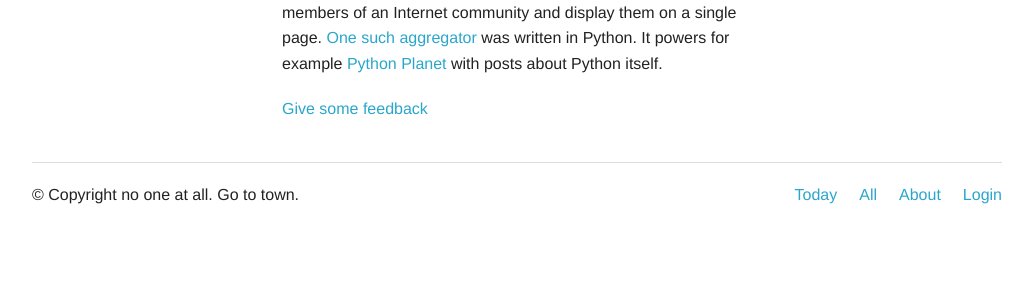
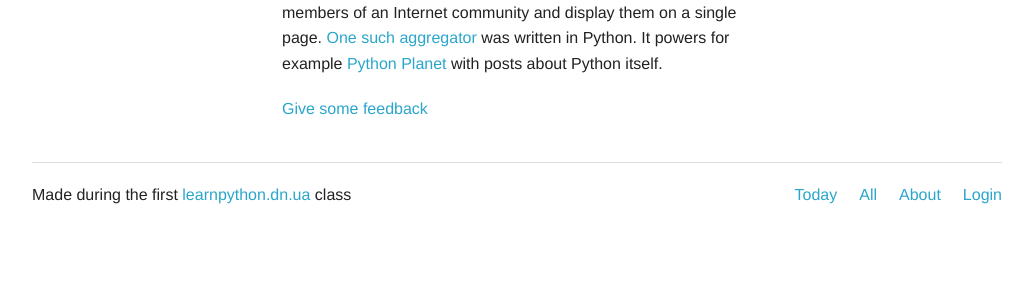
Before and after one commit to dudarev/photoplanet, a Django app: page /about/ in a window 1280 px wide. Shown: the part 512-800 px from the top of the page, without its empty margins (123-1156 px from the left). Run offline with Django 3.2, Linux system fonts and the light colour scheme; parts of the project's set-up code (start-up, migrations or seed data) failed here and were passed over; some libraries are stand-ins or nearby versions.

Commit message:
54: modified footer text

```diff
--- a/photoplanet/templates/base.html
+++ b/photoplanet/templates/base.html
@@ -93,7 +93,10 @@
       <hr />
       <div class="row">
         <div class="large-6 columns">
-          <p>&copy; Copyright no one at all. Go to town.</p>
+          <p>Made during the first
+          <a href="http://learnpython.dn.ua">learnpython.dn.ua</a>
+          class
+          </p>
         </div>
         <div class="large-6 columns">
           <ul class="inline-list right">
--- a/progress.txt
+++ b/progress.txt
@@ -1,5 +1,4 @@
  45 - code for hw#5
  50 - make it run on Heroku
  51 - make it run on donetskogram.com
- 54 - change copyright note
  61 - link to load more photos on the all page
```
Also changed, not shown: progress.db.
